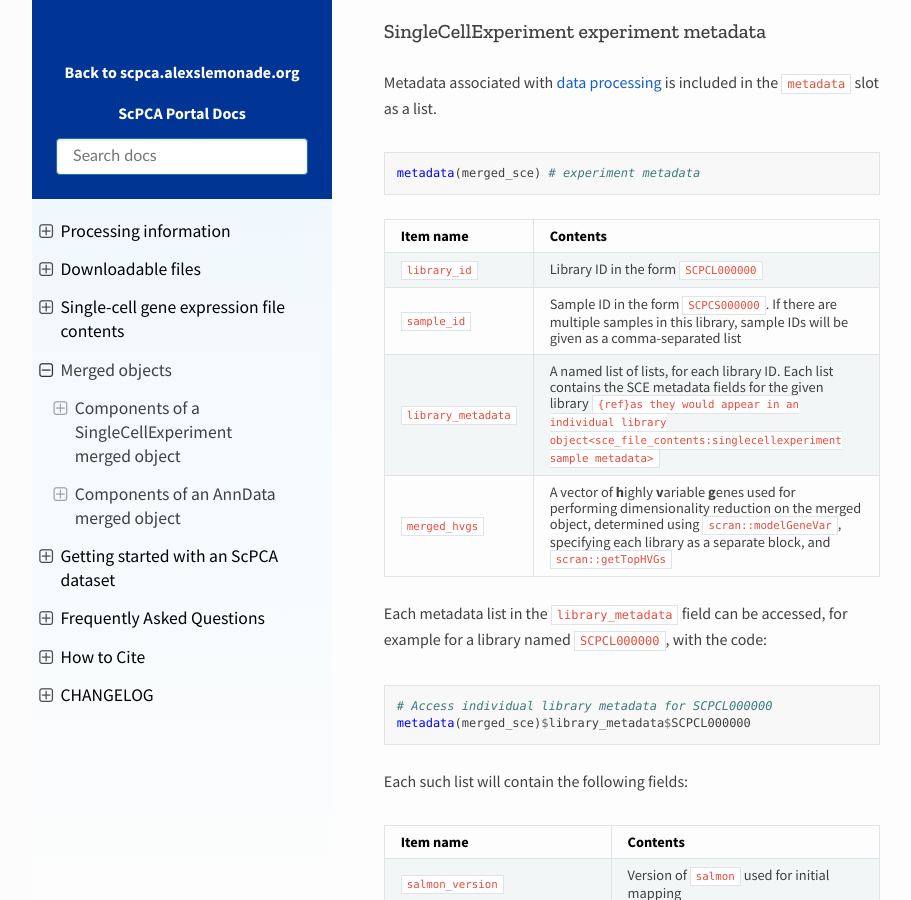
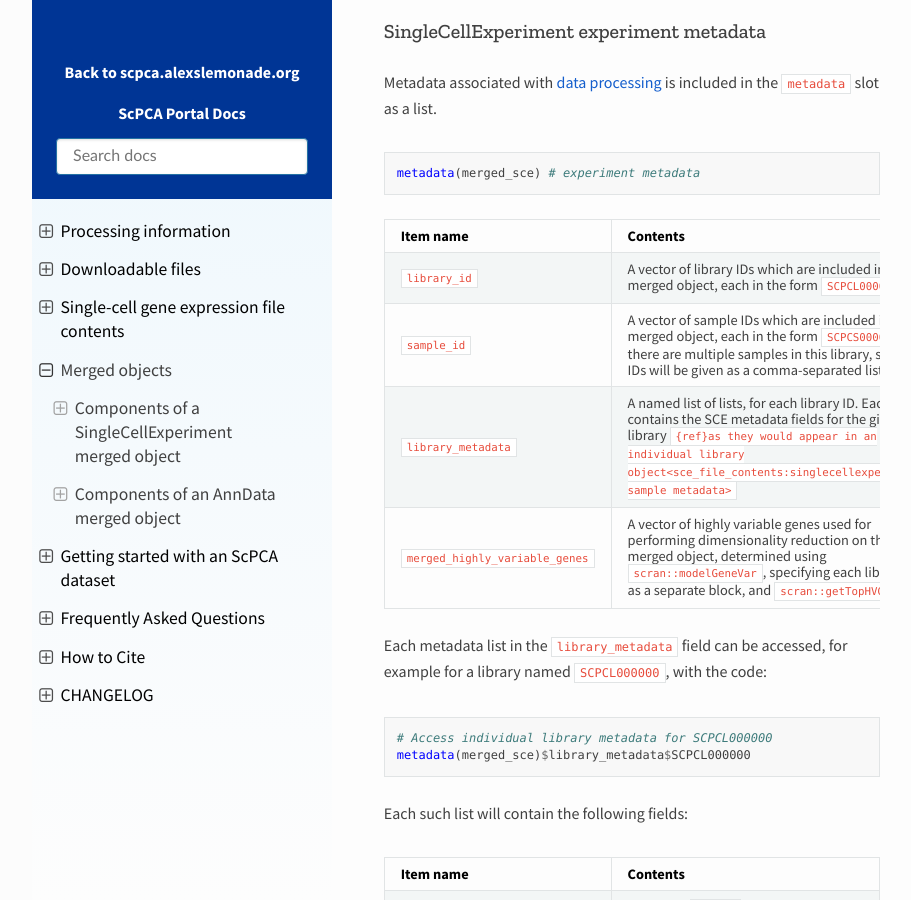
Before and after one commit to DongzeHE/scpca-docs, a Sphinx documentation site: the page built from docs/merged_objects.md, in a window 1280 px wide and 900 px high, scrolled down 4158 px. Shown: the whole window, without its empty margins (158-1069 px from the left). Built offline with Sphinx 7.4.7 and the Read the Docs theme 2.0.0, drawn with Linux system fonts in a browser that asks for light colours.

Commit message:
library and sample ids are vectors, and merged_hvgs -> merged_highly_variable_genes

```diff
--- a/docs/merged_objects.md
+++ b/docs/merged_objects.md
@@ -112,10 +112,10 @@ metadata(merged_sce) # experiment metadata
 
 | Item name          | Contents                                                                                                                                                                                                                         |
 | ------------------ | -------------------------------------------------------------------------------------------------------------------------------------------------------------------------------------------------------------------------------- |
-| `library_id`       | Library ID in the form `SCPCL000000`                                                                                                                                                                                             |
-| `sample_id`        | Sample ID in the form `SCPCS000000`. If there are multiple samples in this library, sample IDs will be given as a comma-separated list                                                                                           |
+| `library_id`       | A vector of library IDs which are included in the merged object, each in the form `SCPCL000000`                                                                                                                                                                                             |
+| `sample_id`        | A vector of sample IDs which are included in the merged object, each in the form  `SCPCS000000`. If there are multiple samples in this library, sample IDs will be given as a comma-separated list                                                                                           |
 | `library_metadata` | A named list of lists, for each library ID. Each list contains the SCE metadata fields for the given library `{ref}as they would appear in an individual library object<sce_file_contents:singlecellexperiment sample metadata>` |
-| `merged_hvgs`      | A vector of **h**ighly **v**ariable **g**enes used for performing dimensionality reduction on the merged object, determined using `scran::modelGeneVar`, specifying each library as a separate block, and `scran::getTopHVGs`    |
+| `merged_highly_variable_genes`      | A vector of highly variable genes used for performing dimensionality reduction on the merged object, determined using `scran::modelGeneVar`, specifying each library as a separate block, and `scran::getTopHVGs`    |
 
 
 Each metadata list in the `library_metadata` field can be accessed, for example for a library named `SCPCL000000`, with the code:
```
